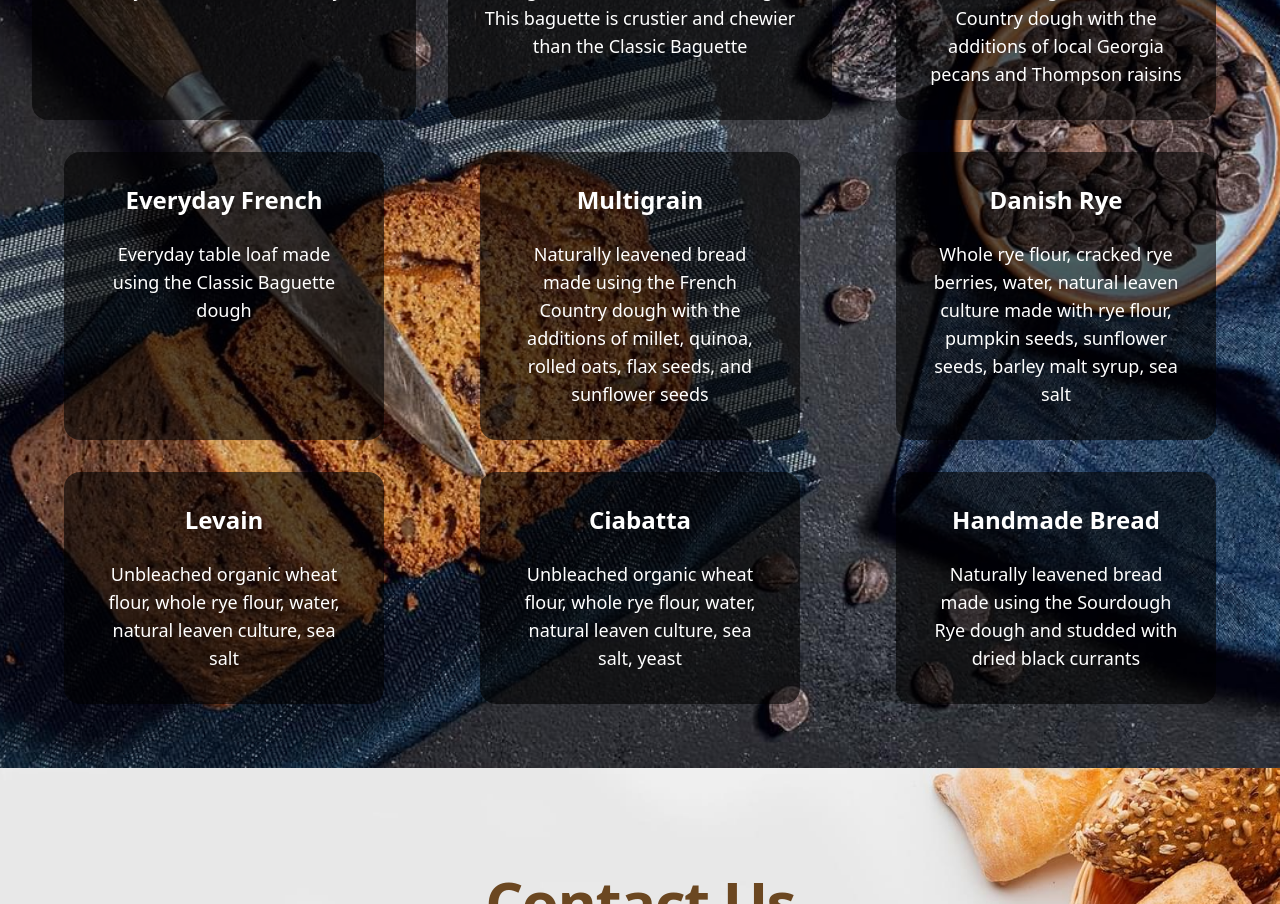
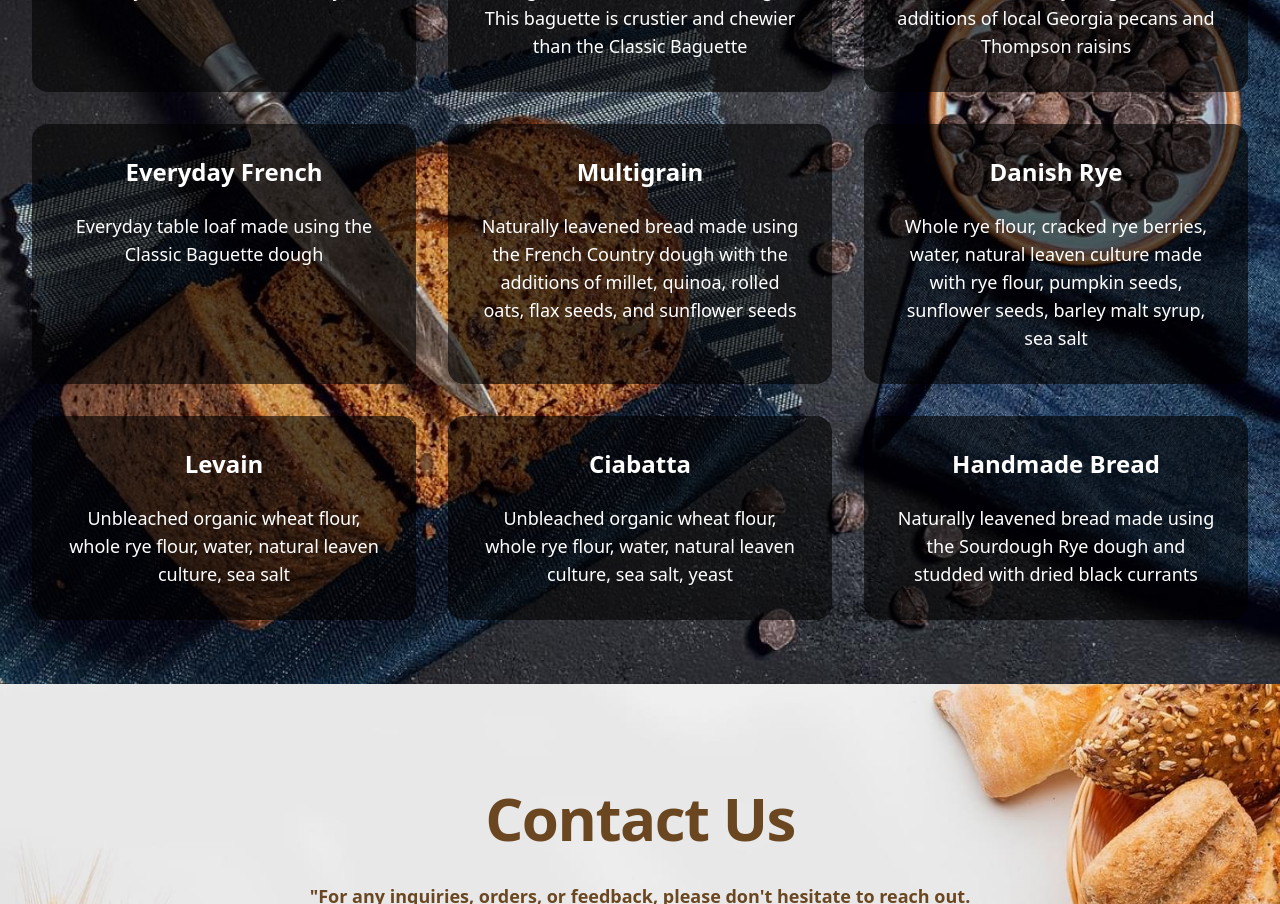
Before and after one commit to kostas-python/bakery-react, a Next.js app: page / in a window 1280 px wide. Shown: the part 2840-3744 px from the top of the page. Built offline with nearby package versions, Linux system fonts and the light colour scheme.

Commit message:
initial commit

```diff
--- a/src/Components/Block4.tsx
+++ b/src/Components/Block4.tsx
@@ -20,37 +20,37 @@ const BreadSection = () => {
             <p className="text-lg">Naturally leavened baguette made using the Five Points Levain dough. This baguette is crustier and chewier than the Classic Baguette</p>
           </div>
           {/* Pekan Raisin */}
-          <div className="bg-black bg-opacity-60 p-8 rounded-2xl text-center w-full max-w-xs mx-auto">
+          <div className="bg-black bg-opacity-60 p-8 rounded-2xl text-center w-full max-w-md mx-auto">
             <h5 className="text-2xl font-semibold mb-6">Pekan Raisin</h5>
             <p className="text-lg">Naturally leavened bread made using the French Country dough with the additions of local Georgia pecans and Thompson raisins</p>
           </div>
           {/* Everyday French */}
-          <div className="bg-black bg-opacity-60 p-8 rounded-2xl text-center w-full max-w-xs mx-auto">
+          <div className="bg-black bg-opacity-60 p-8 rounded-2xl text-center w-full max-w-md mx-auto">
             <h5 className="text-2xl font-semibold mb-6">Everyday French</h5>
             <p className="text-lg">Everyday table loaf made using the Classic Baguette dough</p>
           </div>
           {/* Multigrain */}
-          <div className="bg-black bg-opacity-60 p-8 rounded-2xl text-center w-full max-w-xs mx-auto">
+          <div className="bg-black bg-opacity-60 p-8 rounded-2xl text-center w-full max-w-md mx-auto">
             <h5 className="text-2xl font-semibold mb-6">Multigrain</h5>
             <p className="text-lg">Naturally leavened bread made using the French Country dough with the additions of millet, quinoa, rolled oats, flax seeds, and sunflower seeds</p>
           </div>
           {/* Danish Rye */}
-          <div className="bg-black bg-opacity-60 p-8 rounded-2xl text-center w-full max-w-xs mx-auto">
+          <div className="bg-black bg-opacity-60 p-8 rounded-2xl text-center w-full max-w-md mx-auto">
             <h5 className="text-2xl font-semibold mb-6">Danish Rye</h5>
             <p className="text-lg">Whole rye flour, cracked rye berries, water, natural leaven culture made with rye flour, pumpkin seeds, sunflower seeds, barley malt syrup, sea salt</p>
           </div>
           {/* Levain */}
-          <div className="bg-black bg-opacity-60 p-8 rounded-2xl text-center w-full max-w-xs mx-auto">
+          <div className="bg-black bg-opacity-60 p-8 rounded-2xl text-center w-full max-w-md mx-auto">
             <h5 className="text-2xl font-semibold mb-6">Levain</h5>
             <p className="text-lg">Unbleached organic wheat flour, whole rye flour, water, natural leaven culture, sea salt</p>
           </div>
           {/* Ciabatta */}
-          <div className="bg-black bg-opacity-60 p-8 rounded-2xl text-center w-full max-w-xs mx-auto">
+          <div className="bg-black bg-opacity-60 p-8 rounded-2xl text-center w-full max-w-md mx-auto">
             <h5 className="text-2xl font-semibold mb-6">Ciabatta</h5>
             <p className="text-lg">Unbleached organic wheat flour, whole rye flour, water, natural leaven culture, sea salt, yeast</p>
           </div>
           {/* Handmade Bread */}
-          <div className="bg-black bg-opacity-60 p-8 rounded-2xl text-center w-full max-w-xs mx-auto">
+          <div className="bg-black bg-opacity-60 p-8 rounded-2xl text-center w-full max-w-md mx-auto">
             <h5 className="text-2xl font-semibold mb-6">Handmade Bread</h5>
             <p className="text-lg">Naturally leavened bread made using the Sourdough Rye dough and studded with dried black currants</p>
           </div>
```
Also changed, not shown: src/Components/Block5.tsx (added).
